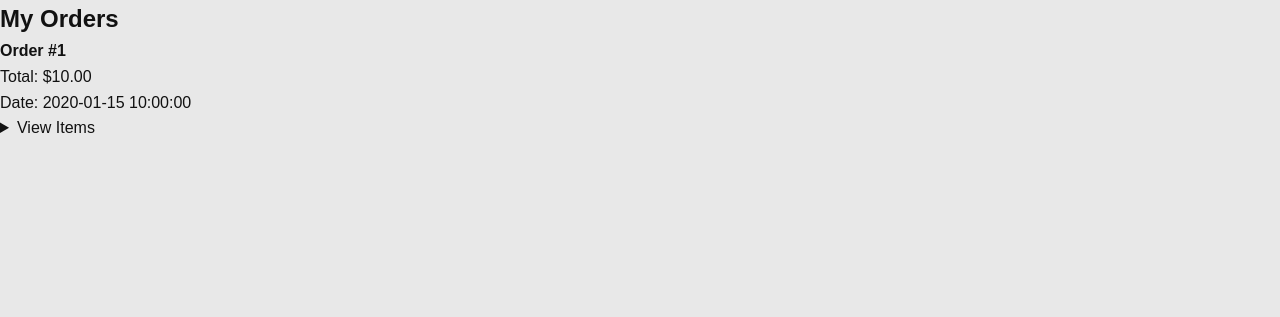
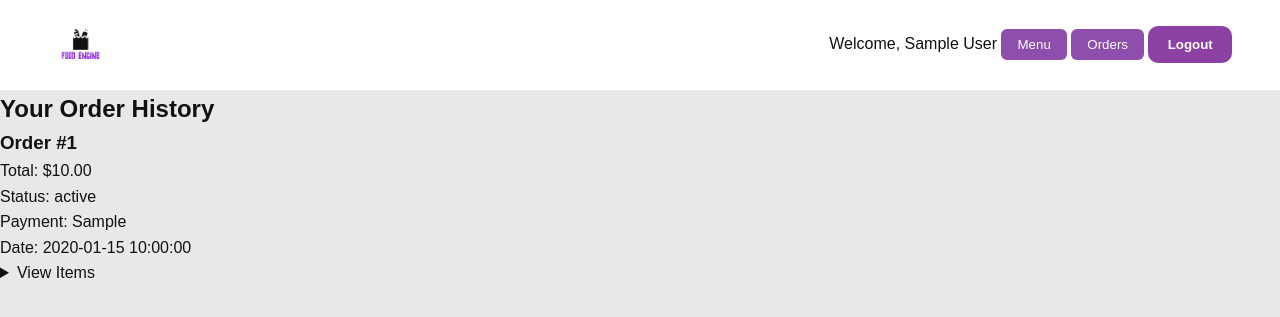
Before and after one commit to officallyariana/food-ordering-website, a PHP site: page /orders.php in a window 1280 px wide. Shown: the top 317 px of the page. Run offline with PHP 8.4, Linux system fonts and the light colour scheme; the visitor is signed in with stand-in values (Sample User, id 1); tables that the repository leaves empty or names only in its code hold one stand-in row (values such as "Sample post").

Commit message:
Refactor order handling and UI for user accounts
Updated order-related PHP files to use user_id instead of username for improved consistency and security. Enhanced the orders page UI with a header and order details, and refactored database queries and variable names for clarity. Improved address and order creation logic in place_order.php to match new schema and data handling.

```diff
--- a/draft.php
+++ b/draft.php
@@ -29,6 +29,8 @@ $user = $_SESSION['user'] ?? null;
             <button class="signup-btn" onclick="window.location.href='signup.html'">Sign Up</button>
         <?php endif; ?>
         <button class="cart-btn"><span id="cart-count">0</span></button>
+        <a href="orders.php">My Orders</a>
+
     </nav>
 </header>
 
--- a/orders.php
+++ b/orders.php
@@ -1,55 +1,70 @@
 <?php
 session_start();
-require "db.php";
 
-if (!isset($_SESSION['user_id'])) {
-    header("Location: login.html");
-    exit();
+$user_id = $_SESSION['user_id'] ?? null;
+$full_name = $_SESSION['full_name'] ?? "User";
+
+if (!$user_id) {
+    die("Not logged in");
 }
 
-$user_id = $_SESSION['user_id'];
+include "db.php";
 
-$sql = "SELECT * FROM orders WHERE user_id = ? ORDER BY created_at DESC";
-$stmt = $conn->prepare($sql);
+// FETCH ORDERS USING user_id (correct column)
+$stmt = $conn->prepare("SELECT * FROM orders WHERE user_id = ? ORDER BY created_at DESC");
 $stmt->bind_param("i", $user_id);
 $stmt->execute();
-$result = $stmt->get_result();
+$orders = $stmt->get_result();
 ?>
 <!DOCTYPE html>
 <html>
 <head>
-    <title>My Orders</title>
-    <link rel="stylesheet" href="draft.css">
+<title>Your Orders</title>
+<link rel="stylesheet" href="draft.css">
 </head>
 <body>
 
-<h2>My Orders</h2>
+<header>
+    <div class="logo">
+        <a href="draft.php"><img src="website-images/logo.png"></a>
+    </div>
+    <nav>
+        <span class="welcome-text">Welcome, <?= htmlspecialchars($full_name); ?></span>
+        <button onclick="window.location.href='menu.php'" class="signup-btn">Menu</button>
+        <button onclick="window.location.href='orders.php'" class="signup-btn">Orders</button>
+        <form action="logout.php" method="POST" style="display:inline;">
+            <button class="logout-btn">Logout</button>
+        </form>
+    </nav>
+</header>
 
-<?php while ($order = $result->fetch_assoc()): ?>
+<h2>Your Order History</h2>
+
+<?php while ($order = $orders->fetch_assoc()): ?>
 <div class="order-box">
-    <p><strong>Order #<?= $order['id'] ?></strong></p>
-    <p>Total: $<?= number_format($order['total'], 2) ?></p>
+    <h3>Order #<?= $order['id'] ?></h3>
+    <p>Total: $<?= number_format($order['total_amount'], 2) ?></p>
+    <p>Status: <?= $order['status'] ?></p>
+    <p>Payment: <?= $order['payment_method'] ?></p>
     <p>Date: <?= $order['created_at'] ?></p>
 
     <details>
         <summary>View Items</summary>
         <ul>
         <?php
-        $items = $conn->prepare("SELECT * FROM order_items WHERE order_id = ?");
-        $items->bind_param("i", $order['id']);
-        $items->execute();
-        $items_result = $items->get_result();
+            $stmt2 = $conn->prepare("SELECT * FROM order_items WHERE order_id = ?");
+            $stmt2->bind_param("i", $order['id']);
+            $stmt2->execute();
+            $items = $stmt2->get_result();
 
-        while ($item = $items_result->fetch_assoc()):
+            while ($i = $items->fetch_assoc()):
         ?>
-            <li><?= $item['item_name'] ?> × <?= $item['quantity'] ?> - $<?= $item['price'] ?></li>
+            <li><?= $i['item_name'] ?> × <?= $i['qty'] ?> — $<?= number_format($i['price'], 2) ?></li>
         <?php endwhile; ?>
         </ul>
     </details>
 </div>
 <?php endwhile; ?>
 
-<?php include "cart-ui.html"; ?>
-<script src="draft.js"></script>
 </body>
 </html>
```
Also changed, not shown: place_order.php (+22 -11 lines).
